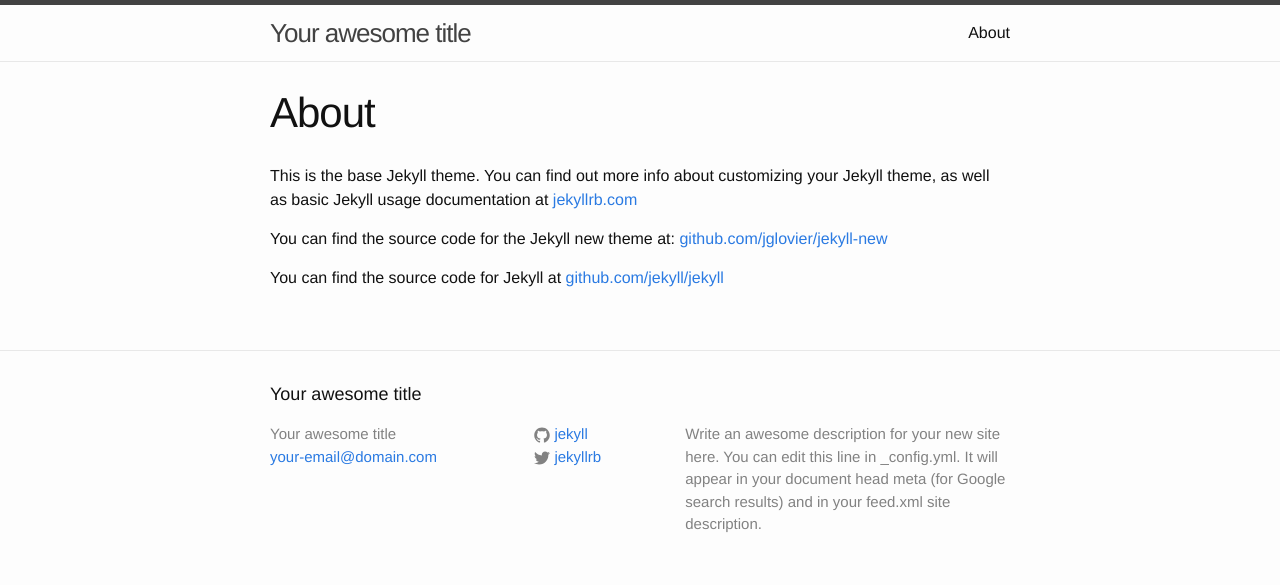
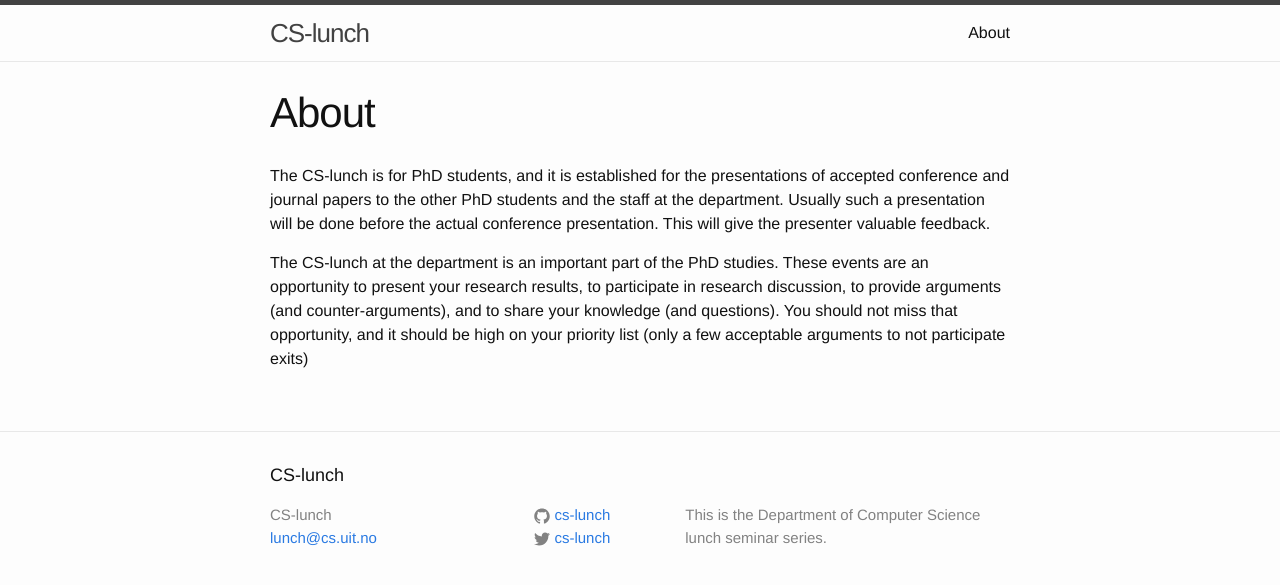
Before and after one commit to uit-no-old/cs-lunch, a Jekyll site: the page built from about.md, in a window 1280 px wide. Shown: the top 585 px of the page. Built offline with Jekyll 4.4.1, drawn with Linux system fonts in a browser that asks for light colours.

Commit message:
more content

```diff
--- a/_config.yml
+++ b/_config.yml
@@ -1,14 +1,12 @@
 # Site settings
-title: Your awesome title
-email: your-email@domain.com
+title: CS-lunch
+email: lunch@cs.uit.no
 description: > # this means to ignore newlines until "baseurl:"
-  Write an awesome description for your new site here. You can edit this
-  line in _config.yml. It will appear in your document head meta (for
-  Google search results) and in your feed.xml site description.
+    This is the Department of Computer Science lunch seminar series.
 baseurl: "" # the subpath of your site, e.g. /blog/
-url: "http://yourdomain.com" # the base hostname & protocol for your site
-twitter_username: jekyllrb
-github_username:  jekyll
+url: "http://lunch.cs.uit.no" # the base hostname & protocol for your site
+twitter_username: cs-lunch
+github_username:  cs-lunch
 
 # Build settings
 markdown: kramdown
--- a/about.md
+++ b/about.md
@@ -4,8 +4,14 @@
 permalink: /about/
 ---
 
-This is the base Jekyll theme. You can find out more info about customizing your Jekyll theme, as well as basic Jekyll usage documentation at [jekyllrb.com](http://jekyllrb.com/)
+The CS-lunch is for PhD students, and it is established for the presentations of
+accepted conference and journal papers to the other PhD students and the staff
+at the department.  Usually such a presentation will be done before the actual
+conference presentation. This will give the presenter valuable feedback.
 
-You can find the source code for the Jekyll new theme at: [github.com/jglovier/jekyll-new](https://github.com/jglovier/jekyll-new)
-
-You can find the source code for Jekyll at [github.com/jekyll/jekyll](https://github.com/jekyll/jekyll)
+The CS-lunch at the department is an important part of the PhD studies.  These
+events are an opportunity to present your research results, to participate in
+research discussion, to provide arguments (and counter-arguments), and to share
+your knowledge (and questions).  You should not miss that opportunity, and it
+should be high on your priority list (only a few acceptable arguments to not
+participate exits)
```
Also changed, not shown: _posts/2014-12-02-welcome-to-jekyll.markdown (deleted, +0 -25 lines), _posts/2014-12-03-welcome-back.markdown (added, +9 -0 lines), index.html (+8 -2 lines).
